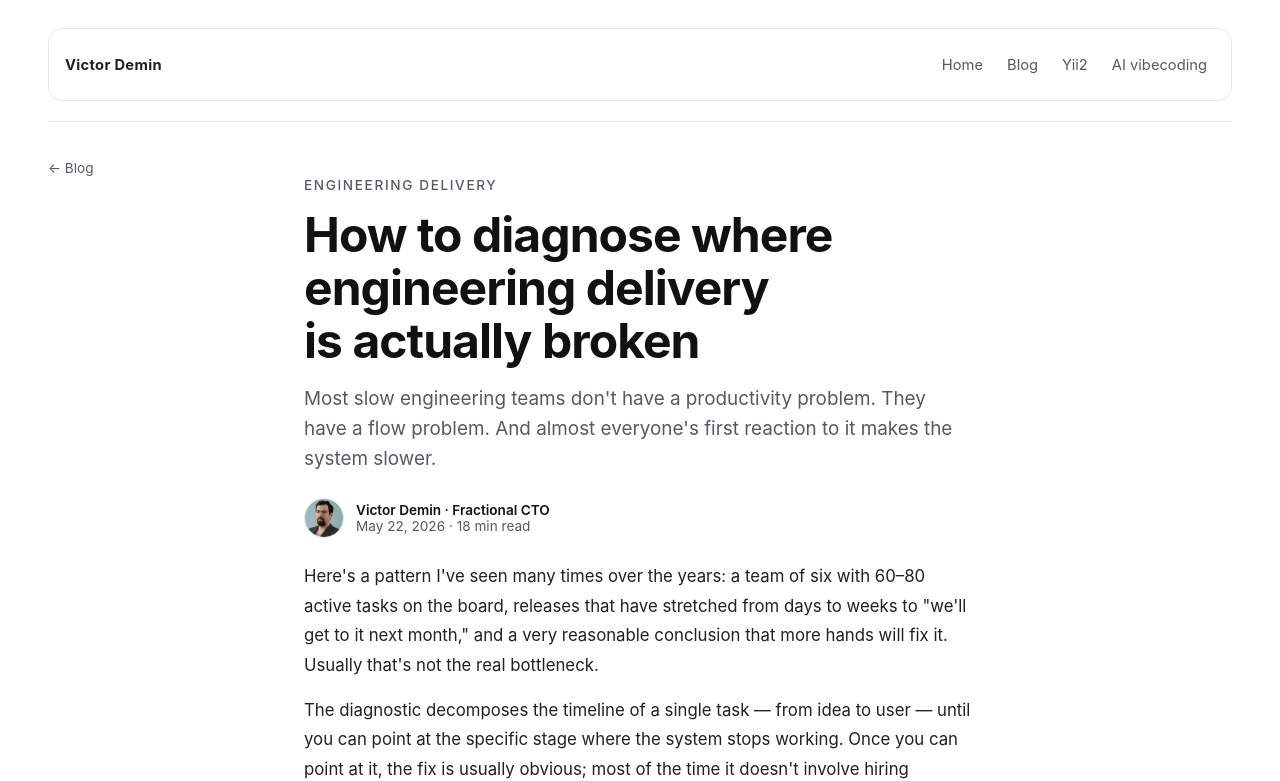
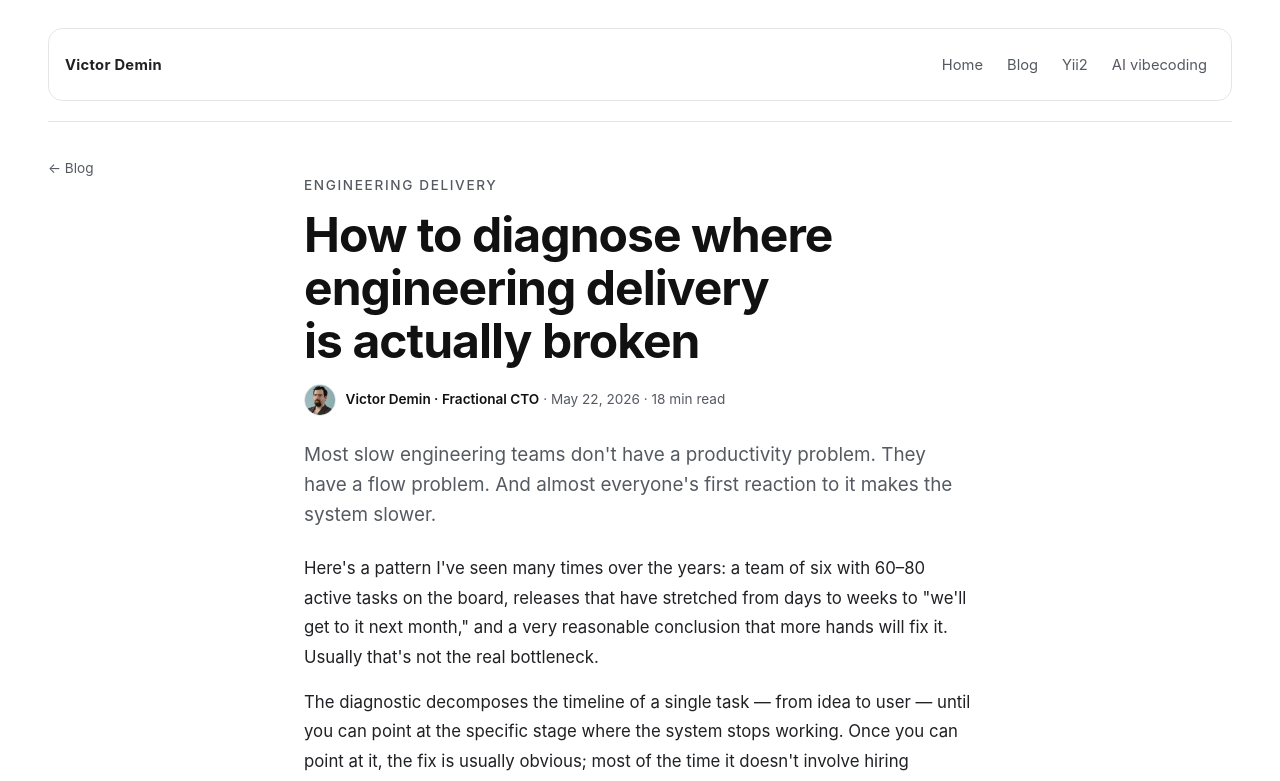
Before and after one commit to sg4tech/sg4.tech, a Next.js app: page /blog/diagnose-broken-engineering-delivery in a window 1280 px wide. Shown: the top 781 px of the page. Built offline with nearby package versions, Linux system fonts and the light colour scheme.

Commit message:
style(blog): move byline above lede as compact inline chip
Right-aligned byline orphaned between lede and body, breaking the reading
path. Moved between h1 and lede (canonical magazine pattern), shrunk avatar
40→32px, and collapsed stacked meta into one inline line with separators.

```diff
--- a/app/blog/diagnose-broken-engineering-delivery/article-content.tsx
+++ b/app/blog/diagnose-broken-engineering-delivery/article-content.tsx
@@ -30,28 +30,27 @@ export function ArticleHeader({
   return (
     <header className={styles.header}>
       <h1 className={styles.title}>{title}</h1>
-      <p className={styles.lede}>
-        Most slow engineering teams don&apos;t have a productivity problem. They have a flow problem.
-        And almost everyone&apos;s first reaction to it makes the system slower.
-      </p>
       <div className={styles.byline}>
         <Image
           src="/brand/victor-demin.jpg"
           alt="Victor Demin"
-          width={40}
-          height={40}
+          width={32}
+          height={32}
           className={styles.bylineAvatar}
           unoptimized
         />
-        <div className={styles.bylineMeta}>
+        <span className={styles.bylineText}>
           <span className={styles.bylineName}>Victor Demin · Fractional CTO</span>
-          <span>
+          {" · "}
           <time dateTime={publishedAt}>{formattedDate}</time>
           {" · "}
           {readingMinutes} min read
         </span>
       </div>
-      </div>
+      <p className={styles.lede}>
+        Most slow engineering teams don&apos;t have a productivity problem. They have a flow problem.
+        And almost everyone&apos;s first reaction to it makes the system slower.
+      </p>
     </header>
   );
 }
--- a/app/blog/diagnose-broken-engineering-delivery/page.module.css
+++ b/app/blog/diagnose-broken-engineering-delivery/page.module.css
@@ -44,7 +44,7 @@
 }
 
 .lede {
-  margin: var(--space-2) 0 0;
+  margin: var(--space-3) 0 0;
   color: var(--muted);
   font-size: var(--text-xl);
   line-height: var(--leading-relaxed);
@@ -54,26 +54,25 @@
 .byline {
   display: flex;
   align-items: center;
-  gap: 0.75rem;
-  margin: var(--space-3) 0 0;
+  flex-wrap: wrap;
+  gap: 0.6rem;
+  margin: var(--space-2) 0 0;
   color: var(--muted);
   font-size: var(--text-sm);
   line-height: var(--leading-tight);
 }
 
 .bylineAvatar {
-  width: 2.5rem;
-  height: 2.5rem;
+  width: 2rem;
+  height: 2rem;
   border-radius: var(--radius-pill);
   object-fit: cover;
   border: 1px solid var(--border);
   flex-shrink: 0;
 }
 
-.bylineMeta {
-  display: flex;
-  flex-direction: column;
-  gap: 0.1rem;
+.bylineText {
+  display: inline;
 }
 
 .bylineName {
```
Lines whose indentation alone changed are shown as unchanged.
